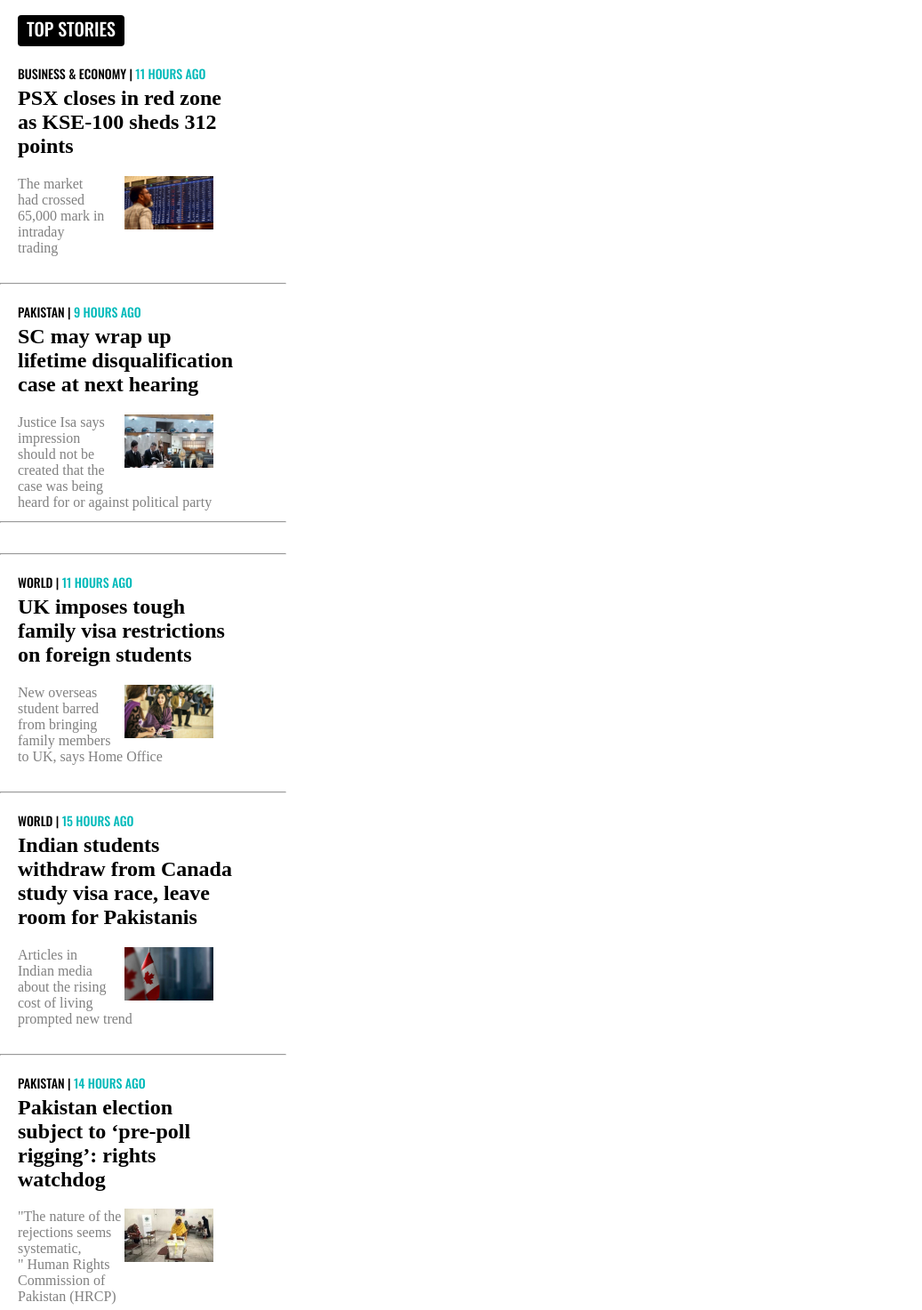
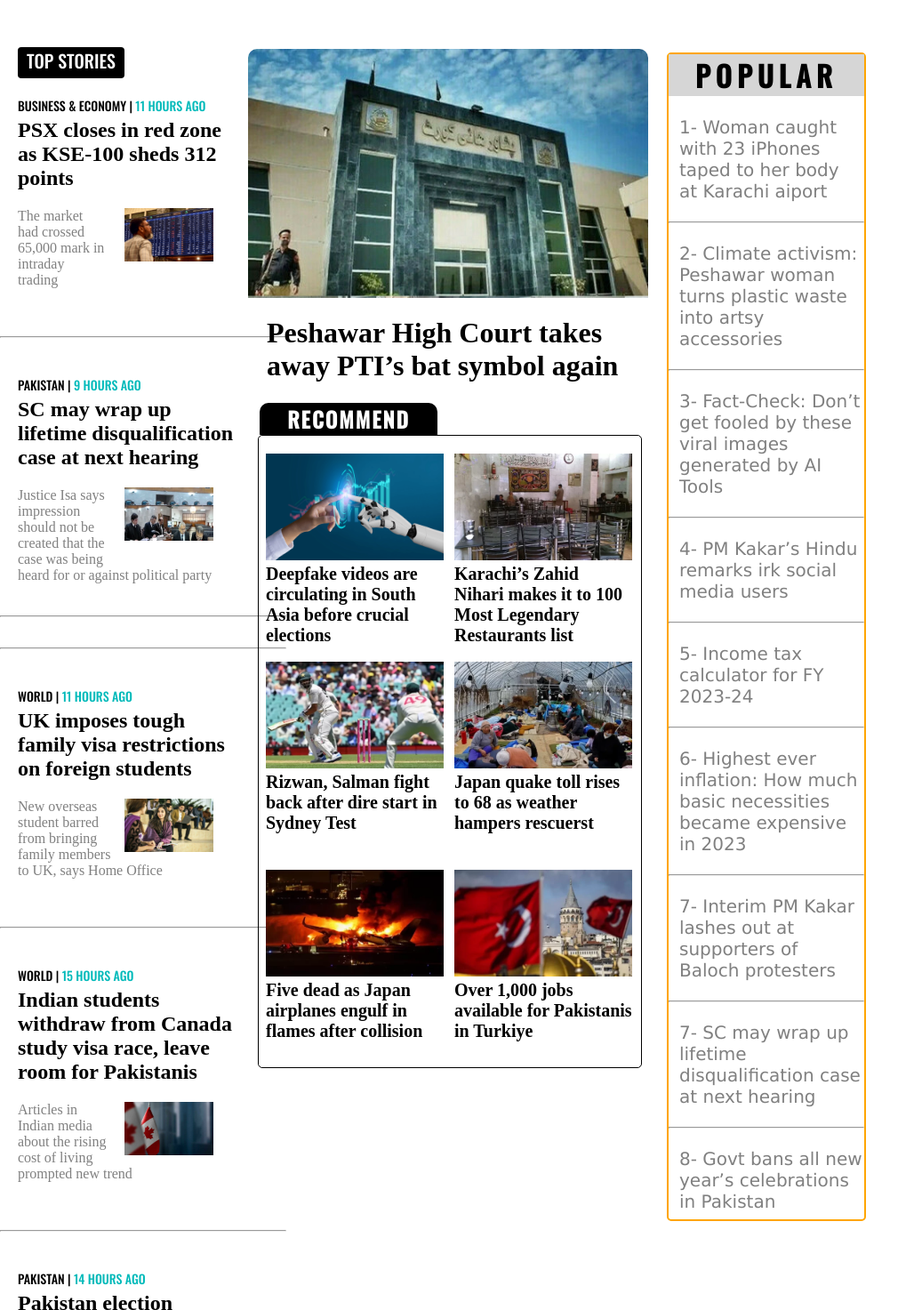
Before and after one commit to SyedaMuneezah/My-Assignment, a plain HTML site: page Assignment-04/index.html in a window 1280 px wide. Shown: the part 261-1734 px from the top of the page at 89% size, without its empty margins (0-1037 px from the left). Drawn offline with nearby package versions, Linux system fonts and the light colour scheme.

Commit message:
add more work

```diff
--- a/Assignment-04/index.html
+++ b/Assignment-04/index.html
@@ -59,6 +59,52 @@
            <img width="100" src="image/image1.png" alt=""></p>
 
         </div>
+
+        <!-- center image -->
+
+       <img class="image" src="image/image8.jpg" alt="">
+       <span id="one"> <br> Peshawar High Court takes <br> away PTI’s bat symbol again</span>
+
+       <div id="aside">
+        <h1 id="pop">POPULAR</h1>
+        <p>1- Woman caught with 23 iPhones taped to her body at Karachi aiport</p>
+        <hr>
+        <p>2- Climate activism: Peshawar woman turns plastic waste into artsy accessories</p>
+       <hr>
+       <p>3- Fact-Check: Don’t get fooled by these viral images generated by AI Tools</p>
+       <hr>
+       <p>4- PM Kakar’s Hindu remarks irk social media users</p>
+       <hr>
+       <p>5- Income tax calculator for FY 2023-24</p>
+       <hr>
+       <p>6- Highest ever inflation: How much basic necessities became expensive in 2023</p>
+       <hr>
+       <p>7- Interim PM Kakar lashes out at supporters of Baloch protesters</p>
+       <hr>
+       <p>7- SC may wrap up lifetime disqualification case at next hearing</p>
+       <hr>
+       <p>8- Govt bans all new year’s celebrations in Pakistan</p>
+    </div>
+
+       <h2 id="rec">RECOMMEND</h2>
+       <div id="two">
+        <img class="img1" width="200" src="image/one.png" alt="">
+        <img class="img1" width="200" src="image/3.webp" alt="">
+        <p>Deepfake videos are circulating in South Asia before crucial elections</p>
+        <p>Karachi’s Zahid Nihari makes it to 100 Most Legendary Restaurants list</p>
+
+        <img class="img2" width="200" src="image/two.webp" alt="">
+        <img class="img2" width="200" src="image/4.webp" alt="">
+        <p>Rizwan, Salman fight back after dire start in Sydney Test</p>
+        <p>Japan quake toll rises to 68 as weather hampers rescuerst</p>
+
+        <img class="img3" width="200" src="image/5.webp" alt="">
+        <img class="img3" width="200" src="image/6.webp" alt="">
+        <p>Five dead as Japan airplanes engulf in flames after collision</p>
+        <p>Over 1,000 jobs available for Pakistanis in Turkiye</p>
+
+       </div>
+
 
         <hr style="width:25%;text-align:left;margin-left:0">
 
--- a/Assignment-04/style.css
+++ b/Assignment-04/style.css
@@ -71,6 +71,8 @@ nav ul li i {
     height: 200;
     /* border: 1px solid black; */
     margin: 20px;
+    display: inline-block;
+
 }
 
 .container .box .para{
@@ -110,3 +112,98 @@ nav ul li i {
     top: 0;
 
 }
+
+.image{
+ position: relative;
+ top: 15px;
+ left: -15px;
+ border-top-right-radius: 10px;
+ border-top-left-radius: 10px;
+ width: 450px;
+ height: 280px;
+}
+
+#one{
+position: absolute;
+left: 300px;
+top: 580px;
+font-size: 32px;
+font-weight: bold;
+}
+
+#two{
+    width: 430px;
+    height: 710px;
+    border: 1px solid black;
+    position: absolute;
+    top: 750px;
+    left: 290px;
+    border-radius: 5px;
+}
+
+#two p{
+    /* border: 1px solid ; */
+     width: 200px;
+    height: 100px;
+    display: inline-block;
+    font-weight: bold;
+    font-size: 20px;
+    margin-top: 0px;
+    margin-left: 8px;
+}
+
+#two .img1{
+    margin-top: 20px;
+    margin-left: 8px;
+}
+
+#two .img2{
+    margin-top: -10px;
+    margin-left: 8px;
+}
+
+#two .img3{
+    margin-top: -10px;
+    margin-left: 8px;
+}
+
+#rec{
+    position: absolute;
+    left: 292px;
+    top: 694px;
+    background-color: black;
+    color: white;
+    font-family: 'Oswald', sans-serif;
+    width: 200px;
+    text-align: center;
+    border-top-right-radius: 10px;
+    border-top-left-radius: 10px;
+    letter-spacing: 2px;
+}
+
+#aside{
+    width: 220px;
+    height: 1310px;
+    border: 2px solid orange;
+    position: absolute;
+    top: 320px;
+    left: 750px;
+    border-radius: 5px;
+}
+
+#aside p{
+    margin-left: 10px;
+    font-size: 20px;
+    color: rgb(128, 128, 128);
+    font-family:'Lucida Sans', 'Lucida Sans Regular', 'Lucida Grande', 'Lucida Sans Unicode', Geneva, Verdana, sans-serif;
+    padding: 2px;
+}
+
+#pop{
+    background-color: rgba(212, 212, 212, 0.945);
+    text-align: center;
+    font-family: 'Oswald', sans-serif;
+    letter-spacing: 6px;
+    margin-top: 0px;
+
+}
```
Also changed, not shown: Assignment-04/image/3.webp (added), Assignment-04/image/4.webp (added), Assignment-04/image/5.webp (added), Assignment-04/image/6.webp (added), Assignment-04/image/image8.jpg (added), Assignment-04/image/one.png (added), Assignment-04/image/two.webp (added).
